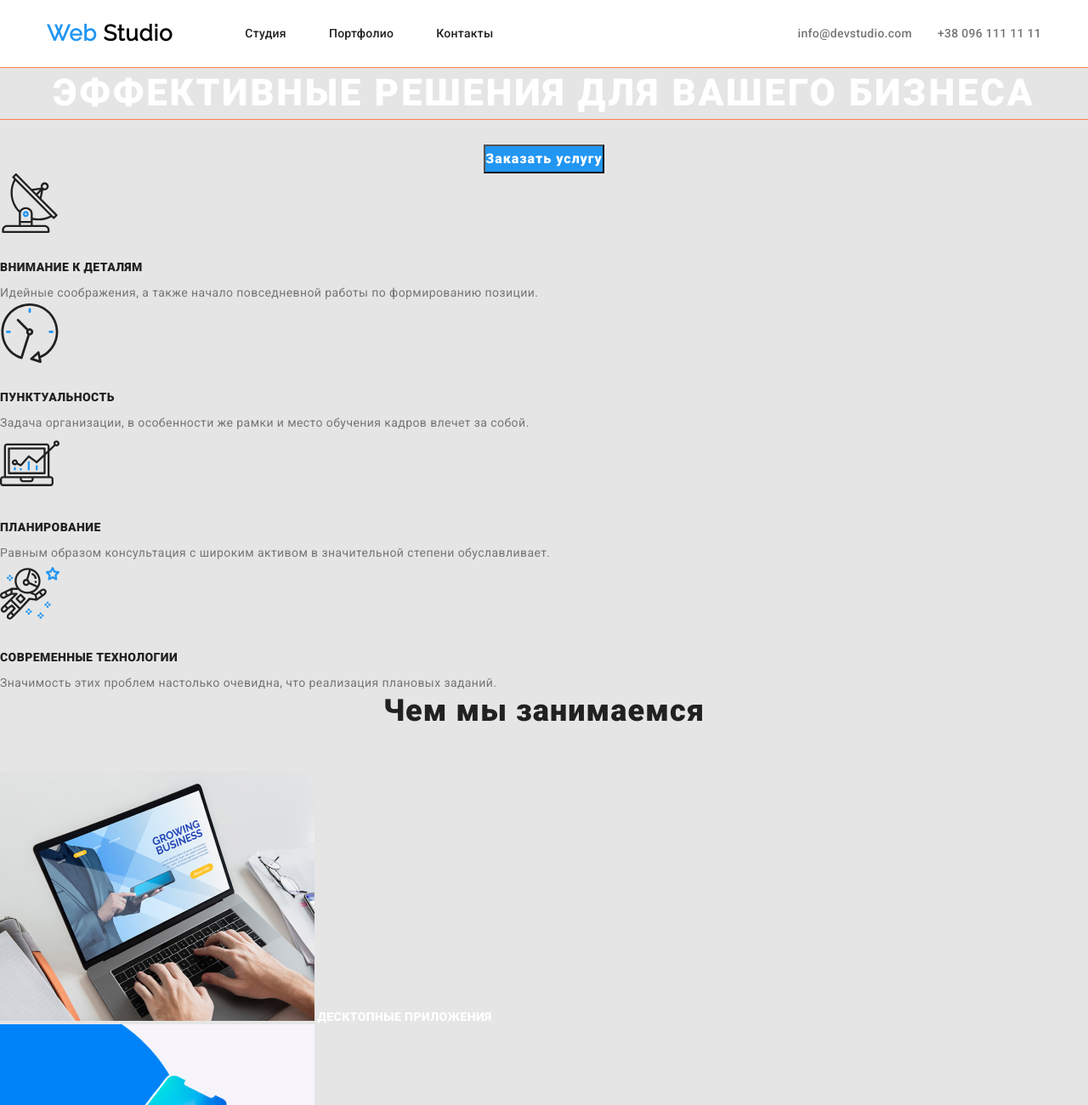
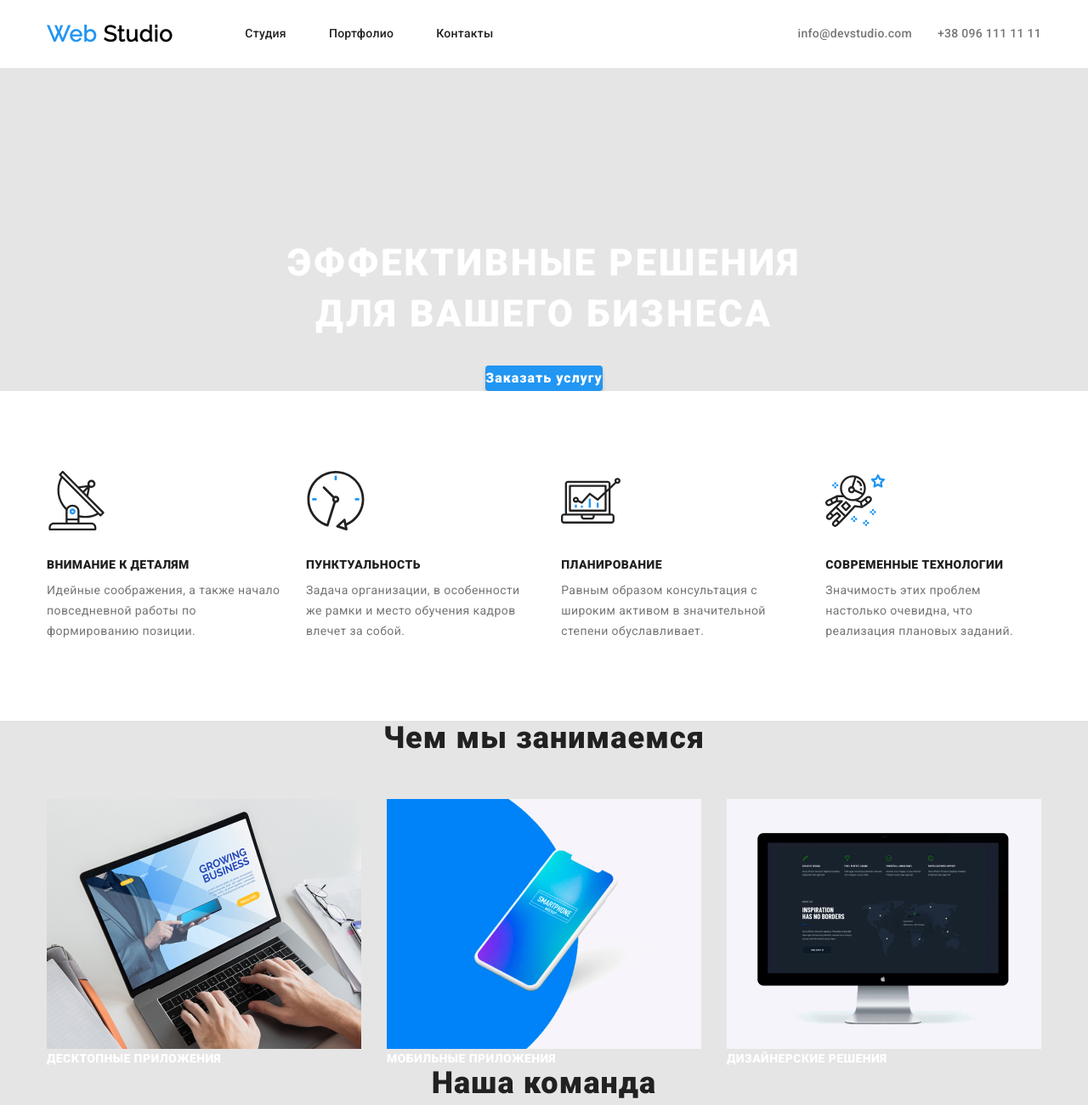
Before and after one commit to Oleh-N-Lunin/goit-markup-hw-03, a plain HTML site: page index.html in a window 1280 px wide. Shown: the top 1300 px of the page at 85% size. Drawn offline with Linux system fonts and the light colour scheme.

Commit message:
Добавил флекс боксы в секцию герой о нас и наши работы

```diff
--- a/css/style.css
+++ b/css/style.css
@@ -30,6 +30,7 @@ body {
 
 .link {
   text-decoration: none;
+  display: block;
 }
 
 .list {
@@ -46,10 +47,10 @@ body {
 }
 /* Header */
 
-.header {
+/* .header {
   padding-top: 24px;
   padding-bottom: 25px;
-}
+} */
 
 .header .container {
   display: flex;
@@ -112,6 +113,11 @@ body {
   margin-right: 50px;
 } */
 
+.navigation-menu-link {
+  padding-top: 32px;
+  padding-bottom: 32px;
+}
+
 .navigation-menu-link,
 .adress-mail,
 .adress-tel {
@@ -146,7 +152,7 @@ body {
   color: var(--accent-color);
 }
 
-/* Hero-Section */
+/* HERO_SECTION */
 
 .hero-title {
   font-weight: 900;
@@ -155,10 +161,10 @@ body {
   text-align: center;
   letter-spacing: 0.06em;
   text-transform: uppercase;
-  outline: solid 1px coral;
   color: var(--title-color-secondary);
   margin-top: 0px;
   margin-bottom: 30px;
+  padding-top: 200px;
 }
 
 .hero-section-button {
@@ -169,13 +175,30 @@ body {
   align-items: center;
   text-align: center;
   letter-spacing: 0.06em;
-  background-color: #2196f3;
+  background-color: var(--accent-color);
   color: var(--text-secondary-color);
   margin-left: auto;
   margin-right: auto;
+  box-shadow: 0px 4px 4px rgba(0, 0, 0, 0.15);
+  border-radius: 4px;
+  border: none;
 }
 
 /* About Us Section */
+
+.about-us-section {
+  background-color: #ffffff;
+}
+
+.about-us-menu {
+  display: flex;
+  padding-top: 94px;
+  padding-bottom: 94px;
+}
+
+.about-us-item:not(:last-child) {
+  margin-right: 30px;
+}
 
 .about-us-title,
 .our-works-text {
@@ -201,6 +224,16 @@ body {
 
 .about-us-title {
   margin-bottom: 10px;
+}
+
+/* WHAT DO WE DO */
+
+.our-works-menu {
+  display: flex;
+}
+
+.our-works-item:not(:last-child) {
+  margin-right: 30px;
 }
 
 .secondary-title {
--- a/index.html
+++ b/index.html
@@ -54,12 +54,18 @@
     <main>
       <!--Секция Герои-->
       <section>
-        <h1 class="hero-title">Эффективные решения для вашего бизнеса</h1>
+        <div class="container">
+          <h1 class="hero-title">
+            Эффективные решения<br />
+            для вашего бизнеса
+          </h1>
           <button class="hero-section-button">Заказать услугу</button>
+        </div>
       </section>
       <!--Секция о нас-->
-      <section>
+      <section class="about-us-section">
         <h2 class="secondary-title" hidden>О нас</h2>
+        <div class="container">
           <ul class="about-us-menu list">
             <li class="about-us-item">
               <img
@@ -81,8 +87,8 @@
               />
               <h3 class="about-us-title">Пунктуальность</h3>
               <p class="about-us-text">
-              Задача организации, в особенности же рамки и место обучения кадров
-              влечет за собой.
+                Задача организации, в особенности же рамки и место обучения
+                кадров влечет за собой.
               </p>
             </li>
             <li class="about-us-item">
@@ -110,9 +116,11 @@
               </p>
             </li>
           </ul>
+        </div>
       </section>
       <!--Чем мы занимаемся-->
       <section>
+        <div class="container">
           <h2 class="secondary-title">Чем мы занимаемся</h2>
           <ul class="our-works-menu list">
             <li class="our-works-item">
@@ -146,6 +154,7 @@
               <b class="our-works-text">Дизайнерские решения</b>
             </li>
           </ul>
+        </div>
       </section>
       <!--Наша команда-->
       <section class="our-team-section">
```
Lines whose indentation alone changed are shown as unchanged.
